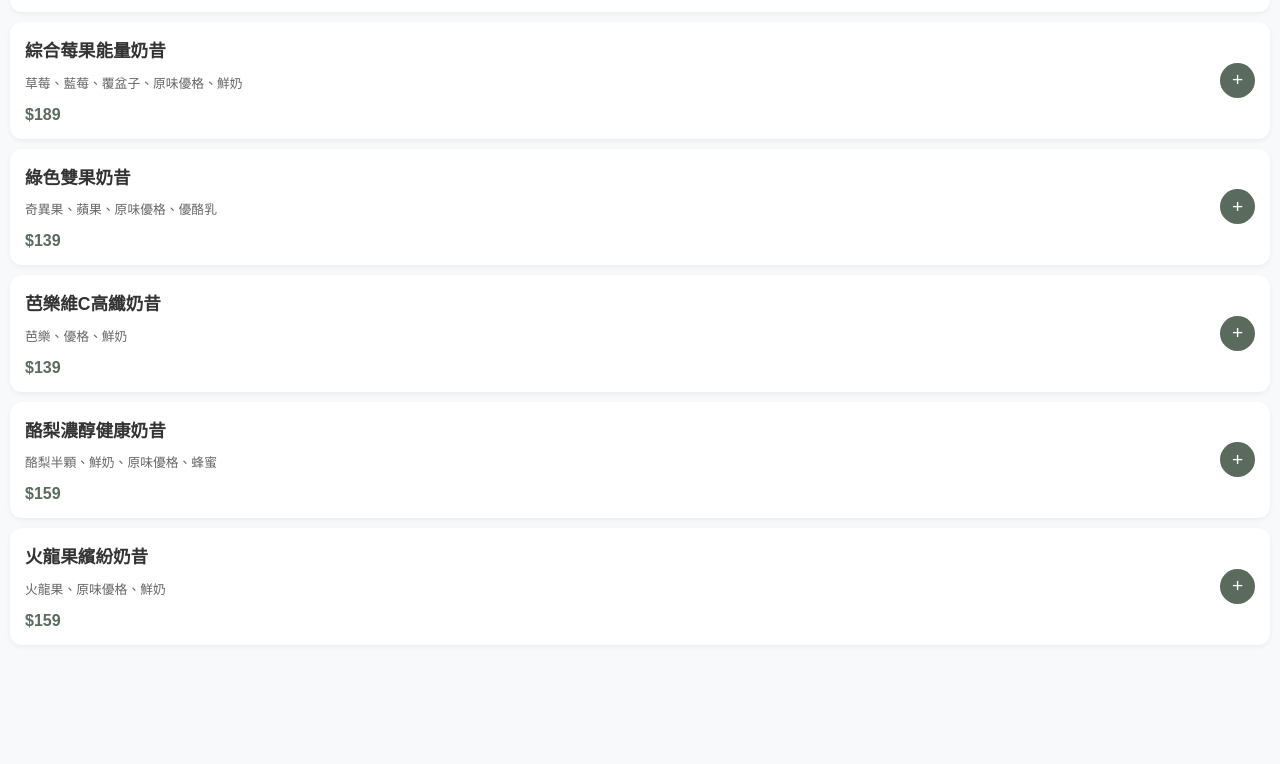
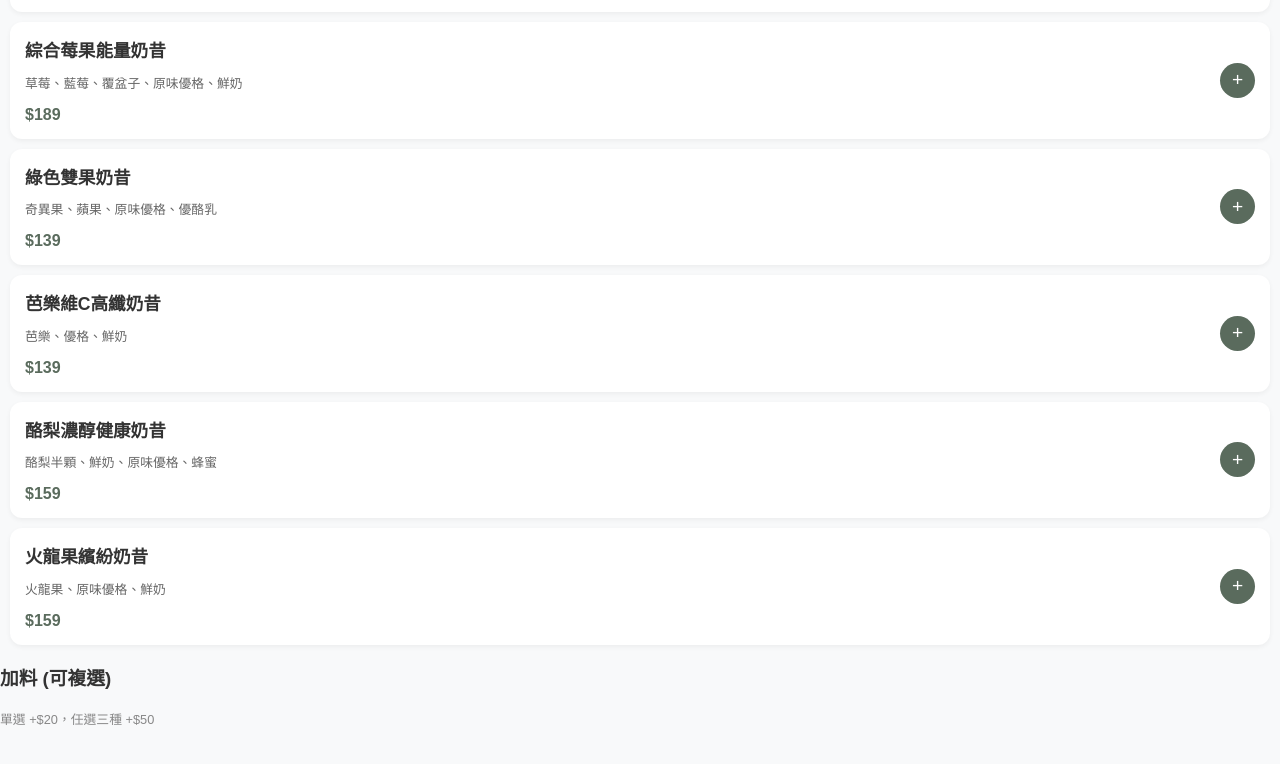
Before and after one commit to 11323108-coder/order-system, a plain HTML site: page index.html in a window 1280 px wide. Shown: the part 886-1650 px from the top of the page. Before the commit the page ends 1601 px from the top, so only its background shows below. Drawn offline with Linux system fonts and the light colour scheme.

Commit message:
Update index.html

```diff
--- a/index.html
+++ b/index.html
@@ -88,3 +88,9 @@
     <script src="script.js"></script>
 </body>
 </html>
+<div class="option-group">
+    <h3>加料 (可複選)</h3>
+    <p style="font-size: 0.8rem; color: #888;">單選 +$20，任選三種 +$50</p>
+    <div class="options toppings" id="topping-options">
+        </div>
+</div>
```
